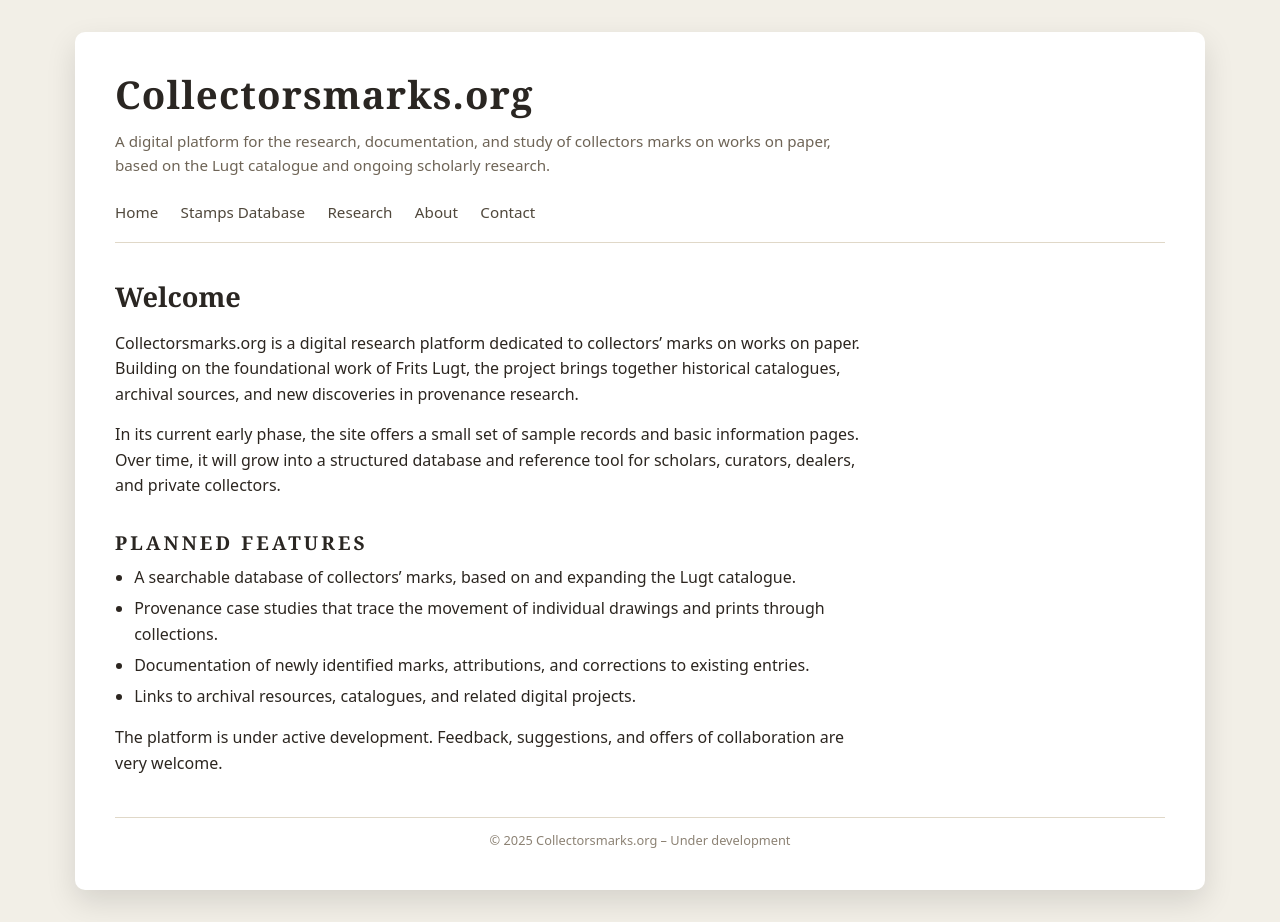
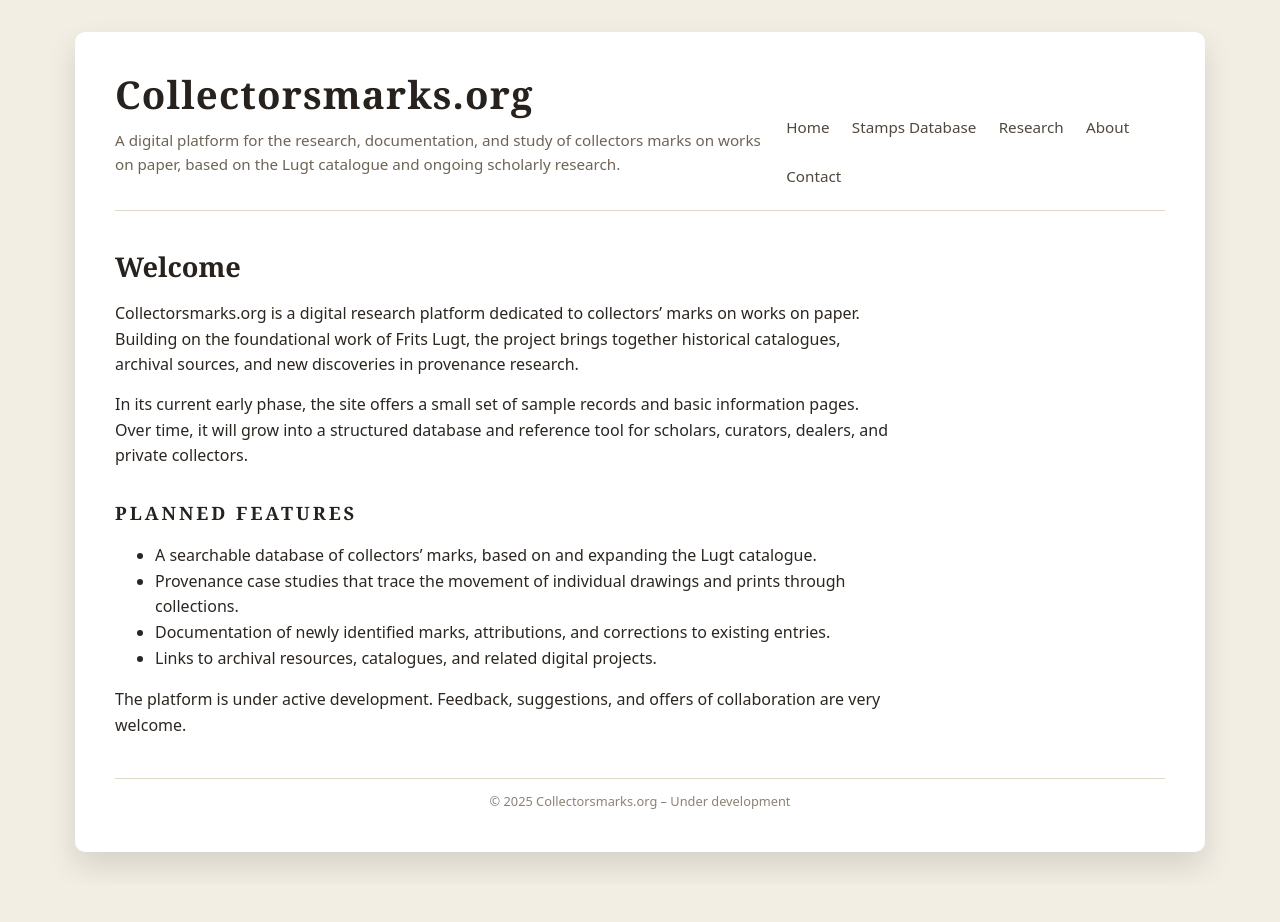
Before and after one commit to bjorndeleu/collectorsmarks, a Next.js app: page / in a window 1280 px wide. After the commit the page ends 884 px from the top, so only its background shows below. Built offline with nearby package versions, Linux system fonts and the light colour scheme.

Commit message:
Update globals.css

```diff
--- a/app/globals.css
+++ b/app/globals.css
@@ -1,22 +1,24 @@
 /* ----------------------------------------------------
-   GLOBAL BASE STYLES
+   GLOBAL BASE
 ---------------------------------------------------- */
 
-html, body {
+html,
+body {
   margin: 0;
   padding: 0;
 }
 
 body {
-  font-family: system-ui, -apple-system, BlinkMacSystemFont, 'Segoe UI', sans-serif;
+  font-family: system-ui, -apple-system, BlinkMacSystemFont, 'Segoe UI',
+    sans-serif;
   font-size: 16px;
   line-height: 1.6;
   color: #2c2620;
-  background: #f2efe7; /* warme papierkleur — Watercolourworld stijl */
+  background: #f3eee4; /* warme papierkleur */
 }
 
 /* ----------------------------------------------------
-   PAGE CENTERED FRAME (“white card”)
+   PAGE FRAME (white card)
 ---------------------------------------------------- */
 
 .site-background {
@@ -28,7 +30,7 @@ body {
   max-width: 1050px;
   margin: 0 auto;
   background: #ffffff;
-  box-shadow: 0 12px 30px rgba(0, 0, 0, 0.12);
+  box-shadow: 0 14px 30px rgba(0, 0, 0, 0.12);
   border-radius: 10px;
   padding: 32px 40px 40px;
 }
@@ -37,9 +39,12 @@ body {
    TYPOGRAPHY
 ---------------------------------------------------- */
 
-h1, h2, h3 {
+h1,
+h2,
+h3,
+h4 {
   font-family: 'Georgia', 'Times New Roman', serif;
-  color: #2a2622;
+  color: #27221d;
   margin-top: 0;
 }
 
@@ -50,11 +55,11 @@ h1 {
 
 h2 {
   font-size: 1.7rem;
-  margin-bottom: 0.75rem;
+  margin-bottom: 0.8rem;
 }
 
 h3 {
-  font-size: 1.2rem;
+  font-size: 1.15rem;
   text-transform: uppercase;
   letter-spacing: 0.16em;
   margin-top: 1.8rem;
@@ -67,17 +72,21 @@ p {
 }
 
 /* ----------------------------------------------------
-   HEADER + NAVIGATION
+   HEADER + NAV
 ---------------------------------------------------- */
 
 .site-header {
   border-bottom: 1px solid #e0d8c8;
-  padding-bottom: 1rem;
-  margin-bottom: 2rem;
+  padding-bottom: 1.2rem;
+  margin-bottom: 2.1rem;
+
+  display: flex;
+  flex-direction: column;
+  gap: 1.4rem;
 }
 
 .site-logo h1 {
-  margin-bottom: 0.2rem;
+  margin-bottom: 0.15rem;
 }
 
 .site-tagline {
@@ -86,9 +95,8 @@ p {
   max-width: 720px;
 }
 
-/* Navigation styling */
+/* Navigation (Nav.js) */
 nav {
-  margin-top: 1.4rem;
   display: flex;
   flex-wrap: wrap;
   gap: 1.4rem;
@@ -102,7 +110,6 @@ nav a {
   padding-bottom: 0.15rem;
 }
 
-/* Subtle underline on hover */
 nav a::after {
   content: '';
   position: absolute;
@@ -123,18 +130,58 @@ nav a:hover::after {
 ---------------------------------------------------- */
 
 .page-content {
-  max-width: 760px;
+  max-width: 780px;
   margin-top: 1.5rem;
 }
 
-/* Better bullet lists */
-.page-content ul {
-  padding-left: 1.2rem;
-  margin-top: 0.4rem;
+.page-content h2 {
+  margin-top: 0;
 }
 
-.page-content li {
-  margin-bottom: 0.35rem;
+.page-content strong {
+  font-weight: 600;
+}
+
+/* ----------------------------------------------------
+   TABLES (Stamps)
+---------------------------------------------------- */
+
+.table-scroll {
+  margin-top: 1rem;
+  overflow-x: auto;
+}
+
+.stamps-table {
+  width: 100%;
+  border-collapse: collapse;
+  font-size: 0.95rem;
+  min-width: 600px;
+}
+
+.stamps-table thead {
+  background: #f6f2e9;
+}
+
+.stamps-table th,
+.stamps-table td {
+  padding: 0.45rem 0.55rem;
+  border-bottom: 1px solid #e5ddcf;
+  vertical-align: top;
+}
+
+.stamps-table th {
+  text-align: left;
+  font-weight: 600;
+  white-space: nowrap;
+}
+
+.stamps-table td:first-child {
+  white-space: nowrap;
+  font-variant-numeric: tabular-nums;
+}
+
+.stamps-table tbody tr:nth-child(even) {
+  background: #faf7f0;
 }
 
 /* ----------------------------------------------------
@@ -151,17 +198,32 @@ nav a:hover::after {
 }
 
 /* ----------------------------------------------------
+   LINKS (generic)
+---------------------------------------------------- */
+
+a {
+  color: inherit;
+}
+
+/* ----------------------------------------------------
    RESPONSIVE
 ---------------------------------------------------- */
 
+@media (min-width: 900px) {
+  .site-header {
+    flex-direction: row;
+    align-items: flex-end;
+    justify-content: space-between;
+  }
+}
+
 @media (max-width: 768px) {
-
   .site-background {
     padding: 16px 8px;
   }
 
   .site-frame {
-    padding: 20px 18px 26px;
+    padding: 22px 18px 26px;
     border-radius: 0;
     box-shadow: none;
   }
@@ -170,23 +232,8 @@ nav a:hover::after {
     gap: 0.9rem;
     font-size: 0.9rem;
   }
+
+  .stamps-table {
+    font-size: 0.9rem;
+  }
 }
-.stamps-table {
-  width: 100%;
-  border-collapse: collapse;
-  margin-top: 1rem;
-  font-size: 0.95rem;
-}
-
-.stamps-table th,
-.stamps-table td {
-  padding: 0.4rem 0.5rem;
-  border-bottom: 1px solid #e5ddcf;
-  vertical-align: top;
-}
-
-.stamps-table th {
-  text-align: left;
-  font-weight: 600;
-  background: #f6f2e9;
-}
```
